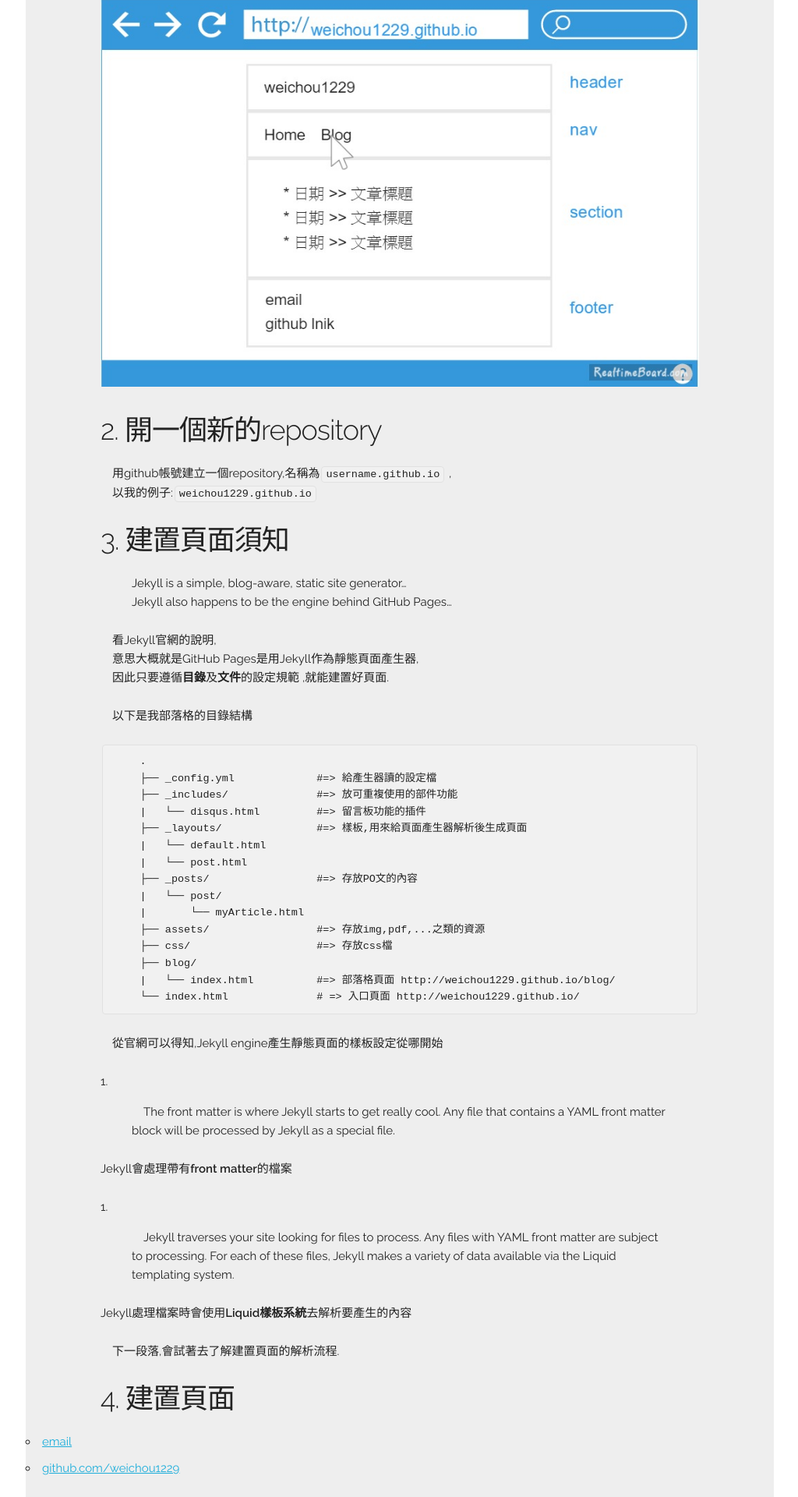
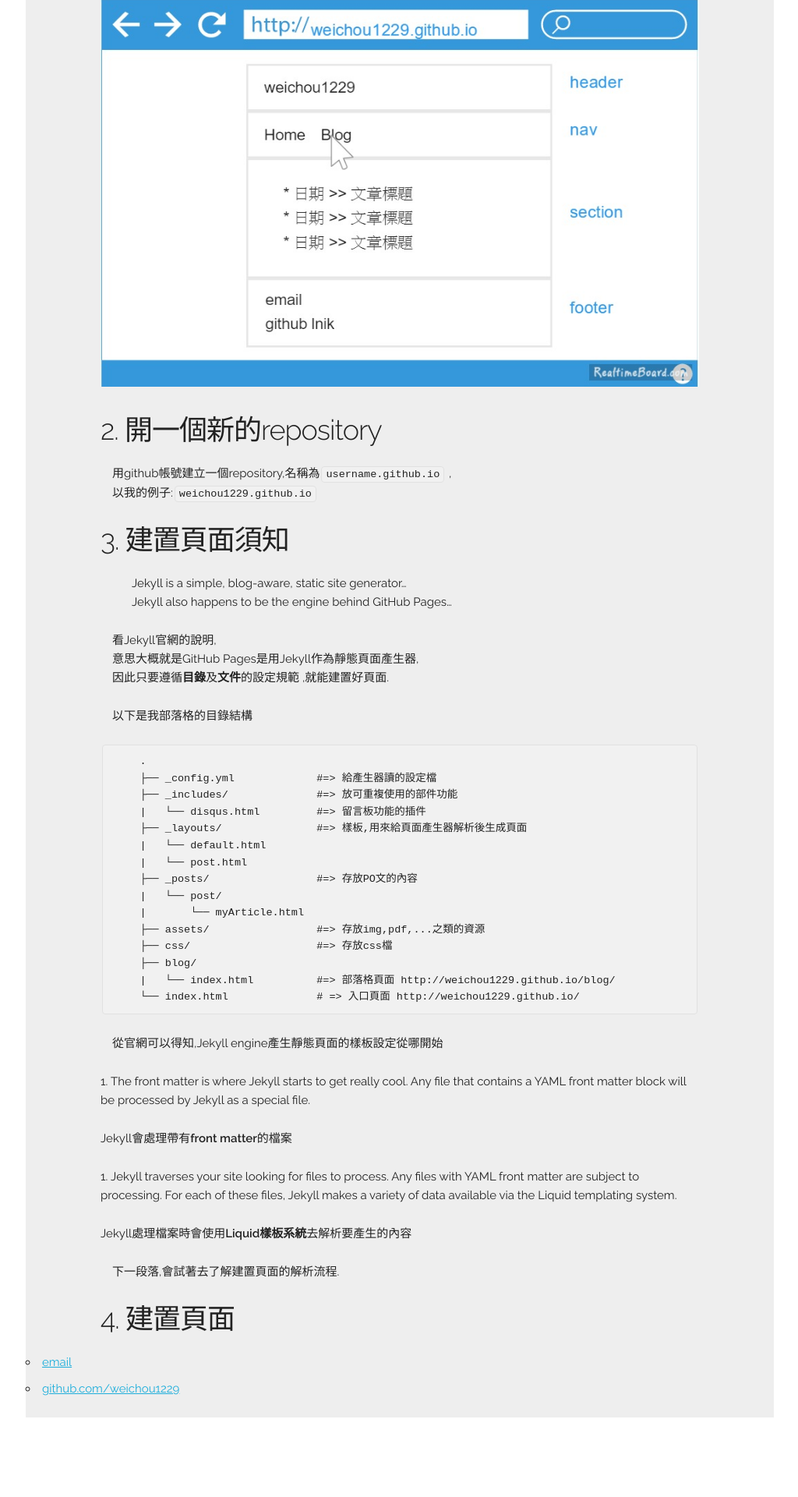
Before and after one commit to weichou1229/weichou.github.io, a Jekyll site: the page built from _posts/blog/2016-07-30-建立自己的-GitHub-Pages-website.md, in a window 1280 px wide. Shown: the part 1277-3197 px from the top of the page at 78% size, without its empty margins (127-1151 px from the left). Built offline with Jekyll 4.4.1, drawn with Linux system fonts in a browser that asks for light colours; comment, search, counter and statistics services are not loaded; after the commit the page ends 3095 px from its top, so only the background shows below that.

```diff
--- a/_posts/blog/2016-07-30-建立自己的-GitHub-Pages-website.md
+++ b/_posts/blog/2016-07-30-建立自己的-GitHub-Pages-website.md
@@ -60,11 +60,11 @@ Jekyll also happens to be the engine behind GitHub Pages...
 　從官網可以得知,Jekyll engine產生靜態頁面的樣板設定從哪開始
 
 
-1. >　The front matter is where Jekyll starts to get really cool. Any file that contains a YAML front matter block will be processed by Jekyll as a special file.
+1. The front matter is where Jekyll starts to get really cool. Any file that contains a YAML front matter block will be processed by Jekyll as a special file.
 
  Jekyll會處理帶有**front matter**的檔案
 
-2. >　Jekyll traverses your site looking for files to process. Any files with YAML front matter are subject to processing. For each of these files, Jekyll makes a variety of data available via the Liquid templating system.
+2. Jekyll traverses your site looking for files to process. Any files with YAML front matter are subject to processing. For each of these files, Jekyll makes a variety of data available via the Liquid templating system.
 
  Jekyll處理檔案時會使用**Liquid樣板系統**去解析要產生的內容
 
```
